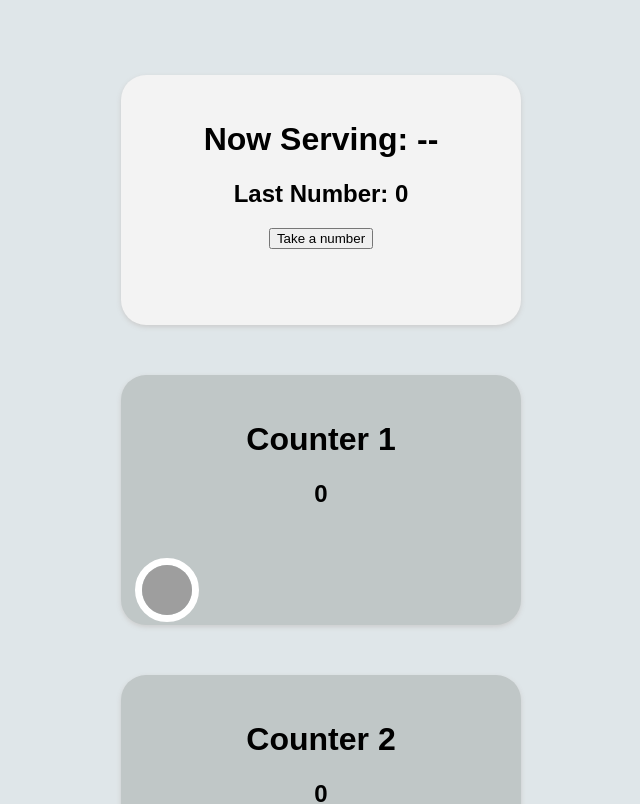
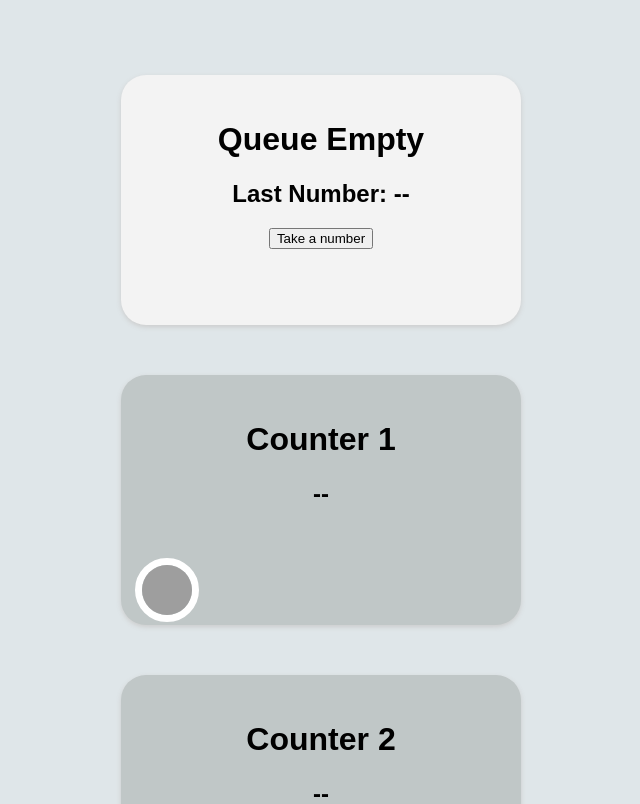
Before and after one commit to Candyzorua/react-queue, a React (Create React App) app: page / in a window 1280 px wide. Shown: the top 804 px of the page, without its empty margins (319-959 px from the left). Built offline with nearby package versions, Linux system fonts and the light colour scheme; grey boxes are pictures that could not be loaded.

Commit message:
Beautified initial state for user terminals

```diff
--- a/src/components/App.jsx
+++ b/src/components/App.jsx
@@ -15,7 +15,9 @@ function App() {
     function serveCust() {
         if (waitingList.length !== 0) {
             setWaitingList(waitingList => waitingList.filter(num => num !== currNum));
-            return currNum;
+            return (currNum + 1);
+        } else {
+            return "--";
         }
     }
 
--- a/src/components/Counter.jsx
+++ b/src/components/Counter.jsx
@@ -11,7 +11,7 @@ function Counter(props) {
 
     function toggleServ() {
         if (serv) {
-            setCurrNum(props.fn() + 1);
+            setCurrNum(props.fn());
             setServ(false);
         } else {
             setServ(true);
@@ -21,7 +21,7 @@ function Counter(props) {
     return (
         <div className="card">
             <h1>Counter {props.counterNum}</h1>
-            <h2>{currNum}</h2>
+            <h2>{(currNum === 0) ? "--" : currNum}</h2>
             <Light fn={toggleServ} avail={serv}/>
         </div>
     );
--- a/src/components/CustDisplay.jsx
+++ b/src/components/CustDisplay.jsx
@@ -7,8 +7,8 @@ function CustDisplay(props) {
      */
     return (
         <div className="cust-display">
-            {(props.empty() || props.latestServingNum === 0) ? <h1>Now Serving: --</h1> : <h1>Now Serving: {props.latestServingNum}</h1>}
-            <h2>Last Number: {props.lastIssuedNum}</h2>
+            {(props.empty() || props.latestServingNum === 0) ? <h1>Queue Empty</h1> : <h1>Now Serving: {props.latestServingNum}</h1>}
+            <h2>Last Number: {(props.lastIssuedNum === 0) ? "--" : props.lastIssuedNum}</h2>
             <button onClick={props.fn}>Take a number</button>
         </div>
     );
```
